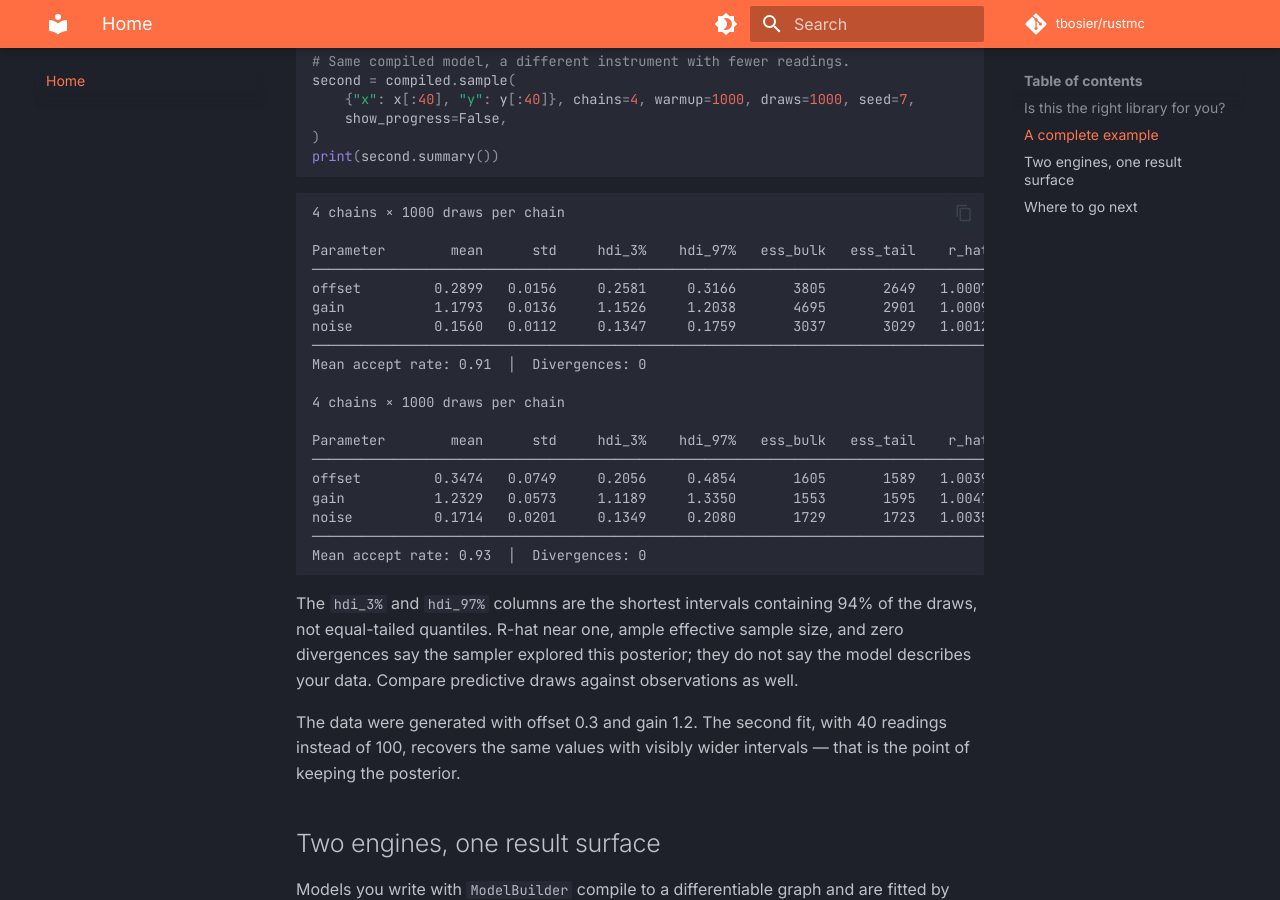
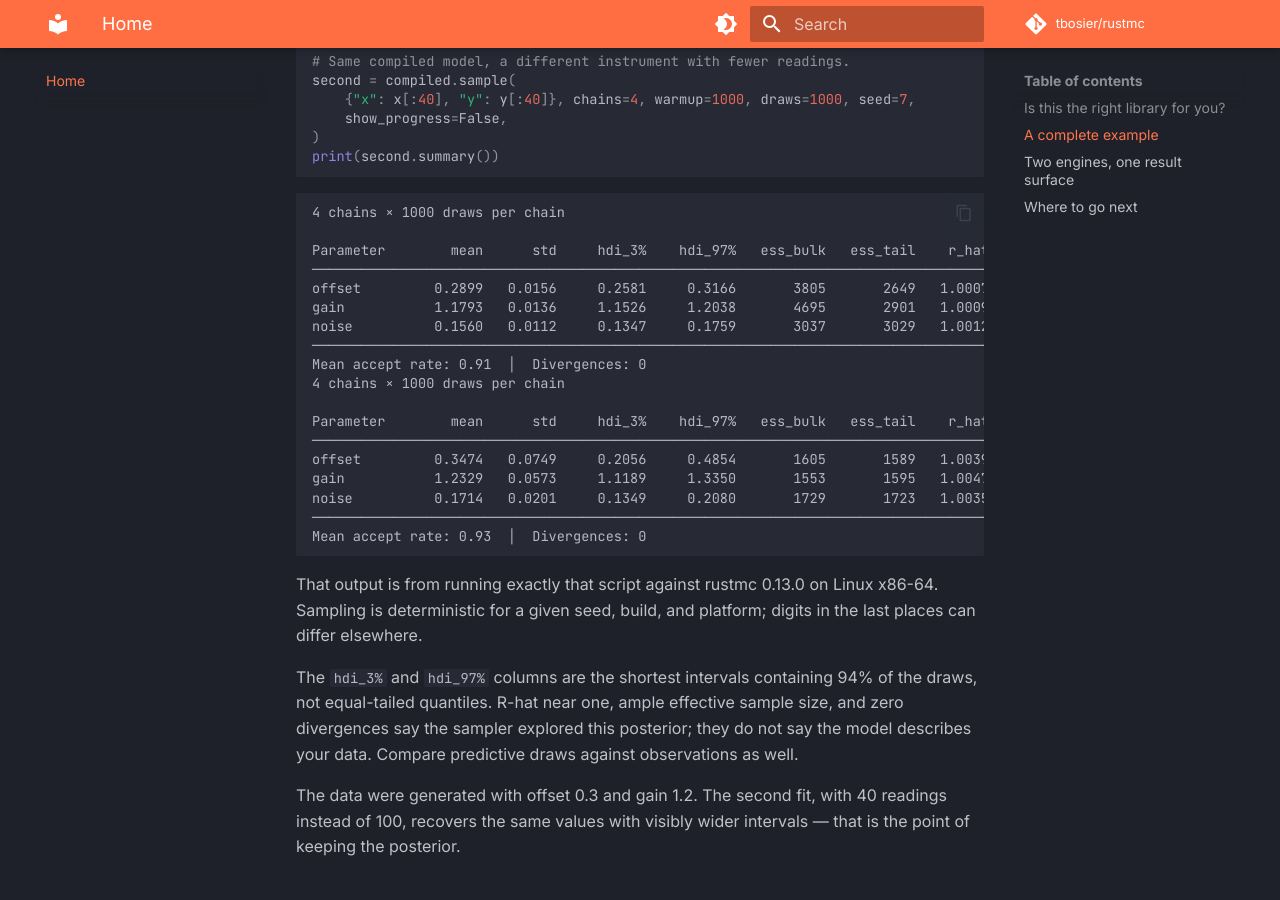
Before and after one commit to tbosier/rustmc, an MkDocs documentation site: the page built from docs/index.md, in a window 1280 px wide and 900 px high, scrolled down 1320 px. Built offline with MkDocs 1.6.1 and Material for MkDocs 9.7.7, drawn with Linux system fonts in a browser that asks for light colours; comment, search, counter and statistics services are not loaded.

Commit message:
Republish the landing-page output from a verified 0.13.0 build
The output block was captured against the 0.12.0 extension that happened to be
installed, while the repository is at 0.13.0 — and 0.13.0 changed reverse mode
to call ElementwiseOp::adjoints instead of derivatives, which could have moved
the NUTS trajectory and every digit with it.

Built 0.13.0 from this tree into a scratch target directory and reran the exact
script. Every statistic is identical; only the table rule width and one blank
line differed from the transcription. The block is now byte-identical to that
run, verified by diff, and the page says which version and platform produced it
and that the last digits are build-dependent.

````diff
--- a/docs/index.md
+++ b/docs/index.md
@@ -67,23 +67,26 @@ print(second.summary())
 4 chains × 1000 draws per chain
 
 Parameter        mean      std     hdi_3%    hdi_97%   ess_bulk   ess_tail    r_hat  mcse_mean
-────────────────────────────────────────────────────────────────────────────────────────────────
+──────────────────────────────────────────────────────────────────────────────────────────────
 offset         0.2899   0.0156     0.2581     0.3166       3805       2649   1.0007   0.000253
 gain           1.1793   0.0136     1.1526     1.2038       4695       2901   1.0009   0.000198
 noise          0.1560   0.0112     0.1347     0.1759       3037       3029   1.0012   0.000202
-────────────────────────────────────────────────────────────────────────────────────────────────
+──────────────────────────────────────────────────────────────────────────────────────────────
 Mean accept rate: 0.91  │  Divergences: 0
-
 4 chains × 1000 draws per chain
 
 Parameter        mean      std     hdi_3%    hdi_97%   ess_bulk   ess_tail    r_hat  mcse_mean
-────────────────────────────────────────────────────────────────────────────────────────────────
+──────────────────────────────────────────────────────────────────────────────────────────────
 offset         0.3474   0.0749     0.2056     0.4854       1605       1589   1.0039   0.001878
 gain           1.2329   0.0573     1.1189     1.3350       1553       1595   1.0047   0.001457
 noise          0.1714   0.0201     0.1349     0.2080       1729       1723   1.0035   0.000484
-────────────────────────────────────────────────────────────────────────────────────────────────
+──────────────────────────────────────────────────────────────────────────────────────────────
 Mean accept rate: 0.93  │  Divergences: 0
 ```
+
+That output is from running exactly that script against rustmc 0.13.0 on Linux
+x86-64. Sampling is deterministic for a given seed, build, and platform; digits in
+the last places can differ elsewhere.
 
 The `hdi_3%` and `hdi_97%` columns are the shortest intervals containing 94% of the
 draws, not equal-tailed quantiles. R-hat near one, ample effective sample size, and
````
